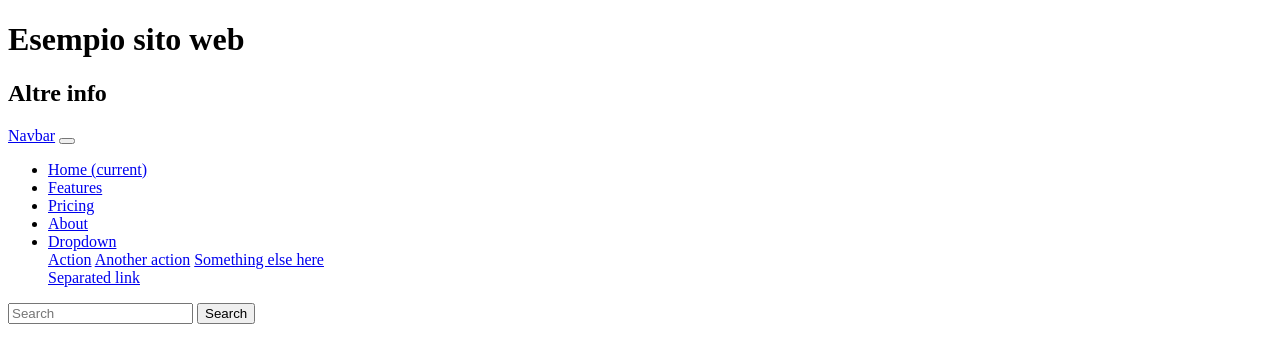
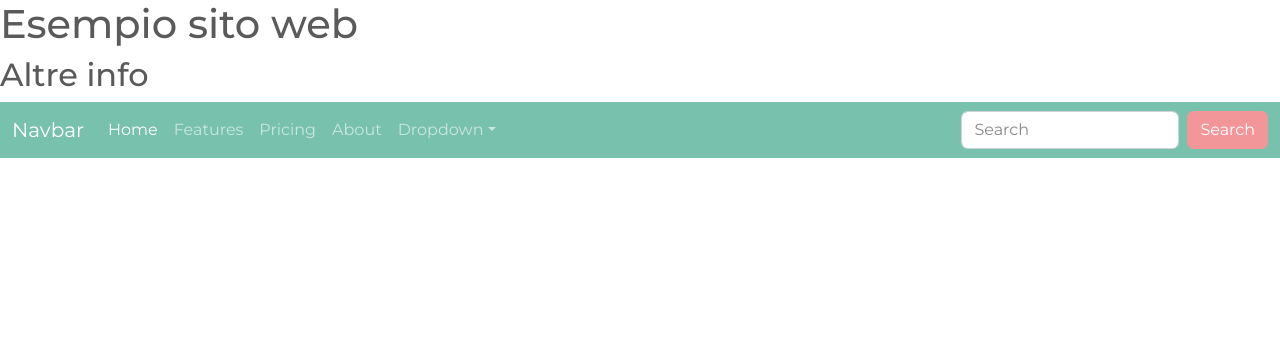
Before and after one commit to ilariacaglio/testWeb, a plain HTML site: page index.html in a window 1280 px wide. Drawn offline with Linux system fonts and the light colour scheme.

Commit message:
update 2

```diff
--- a/index.html
+++ b/index.html
@@ -5,6 +5,7 @@
     <meta http-equiv="X-UA-Compatible" content="IE=edge">
     <meta name="viewport" content="width=device-width, initial-scale=1.0">
     <title>TestWeb</title>
+    <link rel="stylesheet" href="bootstrap-2.css">
 </head>
 <body>
     <h1>
```
